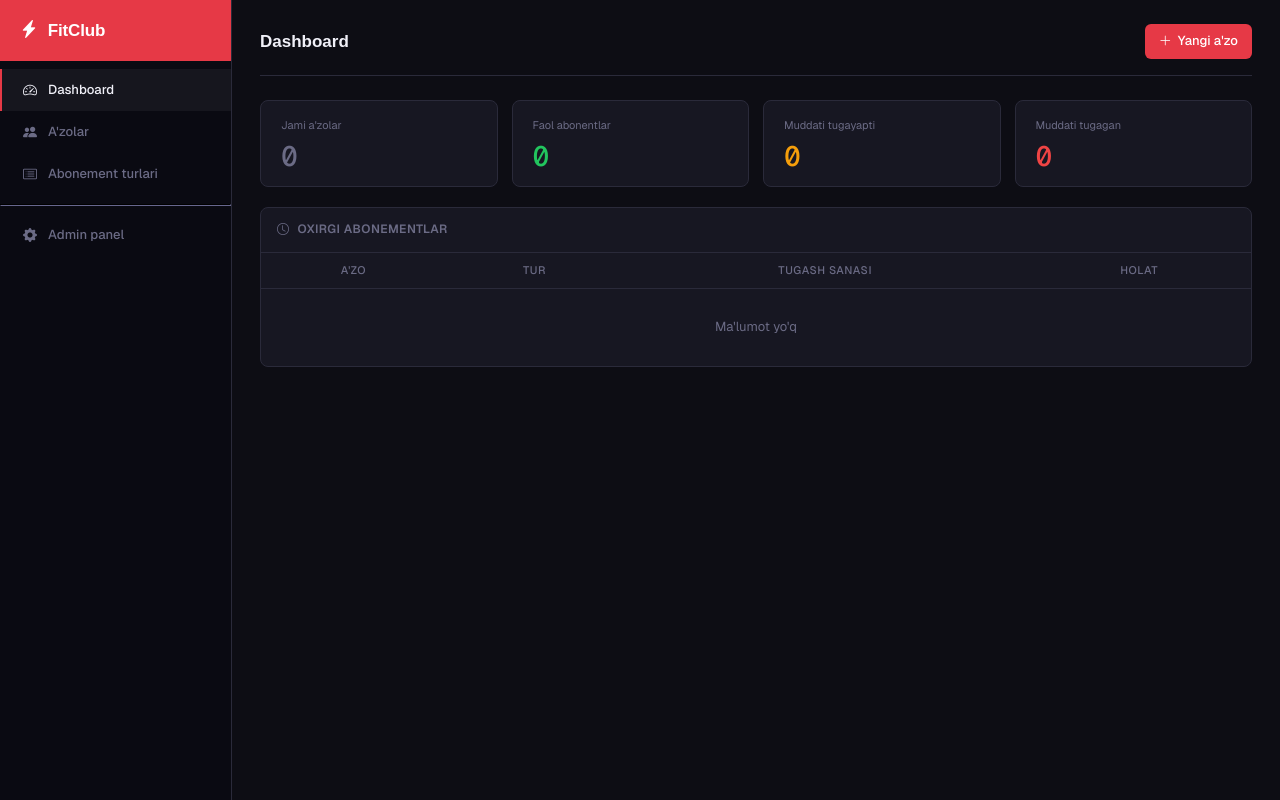
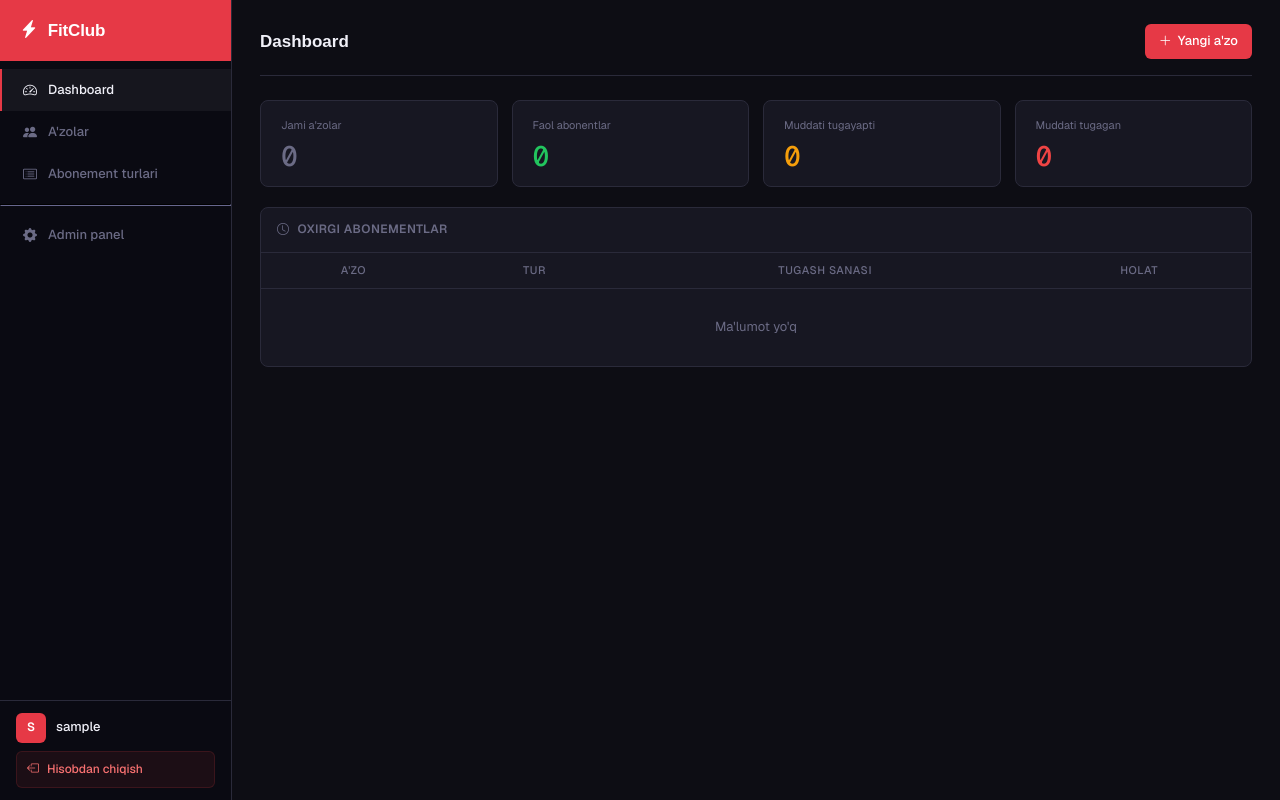
Before and after one commit to Mergan-Amonov/sportzal, a Django app: page / in a window 1280 px wide. Run offline with Django 5.2, Linux system fonts and the light colour scheme; the visitor is signed in with stand-in values (Sample User, id 1); some web fonts are replaced.

Commit message:
feat: logout button, password reset pages, Parolni unutdim link

```diff
--- a/members/templates/members/base.html
+++ b/members/templates/members/base.html
@@ -92,6 +92,60 @@
         }
 
         .sidebar hr { border-color: var(--border); margin: 8px 0; }
+
+        .sidebar-footer {
+            padding: 12px 16px;
+            border-top: 1px solid var(--border);
+        }
+
+        .user-info {
+            display: flex;
+            align-items: center;
+            gap: 10px;
+            margin-bottom: 8px;
+        }
+
+        .user-avatar {
+            width: 30px;
+            height: 30px;
+            background: var(--accent);
+            border-radius: 6px;
+            display: flex;
+            align-items: center;
+            justify-content: center;
+            font-size: 12px;
+            font-weight: 700;
+            color: #fff;
+            flex-shrink: 0;
+        }
+
+        .user-name {
+            font-size: 13px;
+            font-weight: 500;
+            color: var(--text);
+            overflow: hidden;
+            text-overflow: ellipsis;
+            white-space: nowrap;
+        }
+
+        .btn-logout {
+            display: flex;
+            align-items: center;
+            gap: 8px;
+            width: 100%;
+            padding: 8px 10px;
+            background: rgba(239,68,68,.08);
+            border: 1px solid rgba(239,68,68,.15);
+            border-radius: 6px;
+            color: #f87171;
+            font-size: 12px;
+            font-weight: 500;
+            cursor: pointer;
+            text-decoration: none;
+            transition: background .12s;
+        }
+
+        .btn-logout:hover { background: rgba(239,68,68,.16); color: #f87171; }
 
         /* ── MAIN CONTENT ────────────────────────────────── */
         .main-content {
@@ -352,6 +406,15 @@
             <i class="bi bi-gear-fill"></i> Admin panel
         </a>
     </nav>
+    <div class="sidebar-footer">
+        <div class="user-info">
+            <div class="user-avatar">{{ request.user.username|slice:":1"|upper }}</div>
+            <span class="user-name">{{ request.user.username }}</span>
+        </div>
+        <a href="{% url 'logout' %}" class="btn-logout">
+            <i class="bi bi-box-arrow-left"></i> Hisobdan chiqish
+        </a>
+    </div>
 </div>
 
 <div class="main-content">
--- a/templates/account/login.html
+++ b/templates/account/login.html
@@ -292,7 +292,10 @@
             <input type="hidden" name="next" value="/">
             <label class="form-label">Login</label>
             <input type="text" name="login" class="form-input" placeholder="Username yoki email" autocomplete="username" autofocus>
-            <label class="form-label">Parol</label>
+            <div style="display:flex; justify-content:space-between; align-items:center; margin-bottom:6px;">
+                <label class="form-label" style="margin-bottom:0">Parol</label>
+                <a href="{% url 'account_reset_password' %}" style="font-size:11px; color:var(--muted); text-decoration:none;" onmouseover="this.style.color='var(--text)'" onmouseout="this.style.color='var(--muted)'">Parolni unutdim?</a>
+            </div>
             <input type="password" name="password" class="form-input" placeholder="••••••••" autocomplete="current-password">
             <button type="submit" class="btn-submit">Kirish</button>
         </form>
```
Also changed, not shown: templates/account/password_reset.html (added, +67 -0 lines), templates/account/password_reset_done.html (added, +31 -0 lines).
